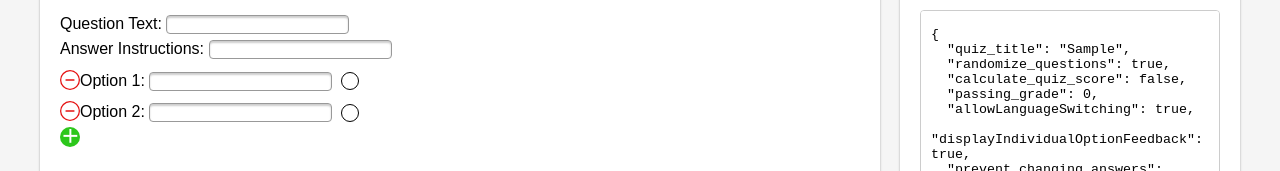
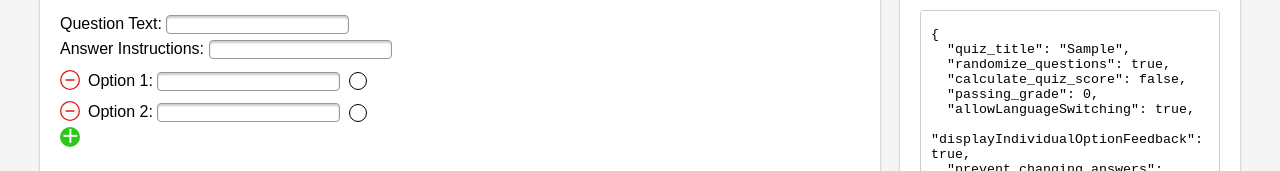
Before and after one commit to CSPS-RIW/QuizGen-Creator, a Vue app: page /quiz-manager in a window 1280 px wide. Both pictures are taken after typing "Sample" into the empty fields and a click on the button "Add Question". Shown: the part 439-610 px from the top of the page. Built offline with nearby package versions, Linux system fonts and the light colour scheme.

Commit message:
Adjusted more spacing

```diff
--- a/src/components/Question.vue
+++ b/src/components/Question.vue
@@ -369,7 +369,7 @@ export default {
 }
 .delete-option {
   position: relative;
-  padding: 0;
+  padding: 0 0.5rem 0 0;
   top: .25rem;
   background-color:transparent;
   box-shadow: none;
```
